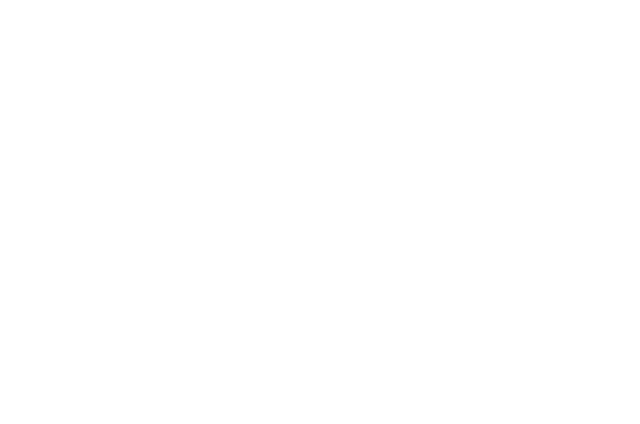
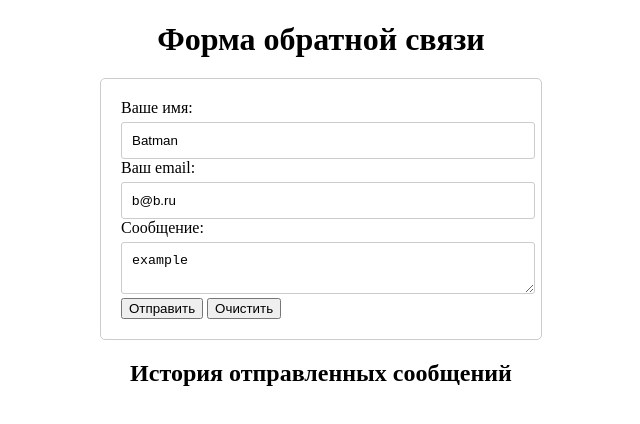
Before and after one commit to NoNet116/M27CSS, a plain HTML site: page LifeSpot/Views/about.html in a window 1280 px wide. Shown: the whole page, without its empty margins (319-959 px from the left). Drawn offline with Linux system fonts and the light colour scheme.

Commit message:
Добавлена форма отбратной связи

```diff
--- a/LifeSpot/Static/CSS/about.css
+++ b/LifeSpot/Static/CSS/about.css
@@ -1,3 +1,37 @@
-html,body{
-    height:100%;
+#main h1,h2 {
+    text-align: center;
+    margin-bottom: 20px;
 }
+
+#main form {
+    width: 400px;
+    margin: 0 auto;
+    padding: 20px;
+    border: 1px solid #ccc;
+    border-radius: 5px;
+}
+
+ label {
+    display: block;
+    margin-bottom: 5px;
+}
+
+ input, textarea {
+    width: 98%;
+    padding: 10px;
+    border: 1px solid #ccc;
+    border-radius: 3px;
+    resize: vertical;
+}
+
+
+/* Стили для истории сообщений */
+#feedback-history div {
+    width: 100%;
+    max-width: 400px;
+    margin: 20px auto;
+    padding: 20px;
+    border: 1px solid #ccc;
+    border-radius: 4px;
+    margin-bottom: 10px;
+}
--- a/LifeSpot/Static/CSS/footer.css
+++ b/LifeSpot/Static/CSS/footer.css
@@ -1,8 +1,10 @@
 * {
     margin: 0;
 }
+#main {
+    min-height: 90vh;
+}
 #footer {
-    position:  ;
     bottom: 0;
     left: 0;
     margin-bottom: 0;
--- /dev/null
+++ b/LifeSpot/Static/JS/about.js
@@ -0,0 +1,29 @@
+// Обработка отправки формы
+let num = 0;
+function getContentForm () {
+    let name = document.getElementById('name')?.value;
+    let email = document.getElementById('email')?.value;
+    let message = document.getElementById('message')?.value;
+    let date = new Date().toLocaleString();
+    console.log("content" + num++);
+    console.log(name);
+    console.log(email);
+    console.log(message);
+
+    // Добавляем сообщение в историю
+    let feedbackHistory = document.getElementById('feedback-history');
+    feedbackHistory.innerHTML += `
+        <div>
+            <p>Дата: ${date}</p>
+            <p>Имя: ${name}</p>
+            <p>Email: ${email}</p>
+            <p>Сообщение: ${message}</p>
+        </div>
+    `;
+};
+
+function clearContentForm() {
+   document.getElementById('name').value='';
+    document.getElementById('email').value = '';
+    document.getElementById('message').value = '';
+}
--- a/LifeSpot/Views/about.html
+++ b/LifeSpot/Views/about.html
@@ -2,24 +2,50 @@
 <html lang="en">
 <head>
     <meta charset="UTF-8">
+    <link href="../Static/CSS/about.css" rel="stylesheet" type="text/css">
+    <script src="/Static/JS/about.js"></script>
     <title>LifeSpot</title>
 
 
 </head>
 
 <body>
-    <div class="wrapper">
-        <header class="header">
-            <!--HEADER-->
-        </header>
-        <main class="content">
-            <!-- Основной контент страницы -->
-        </main>
 
-        <footer class="footer">
-            <!--FOOTER-->
-        </footer>
+    <!--HEADER-->
+
+    <div id="main">
+        <h1>Форма обратной связи</h1>
+
+        <form id="feedback-form">
+            <div>
+                <label for="name">Ваше имя:</label>
+                <input type="text" id="name" name="name" required value="Batman">
+            </div>
+            <div>
+                <label for="email">Ваш email:</label>
+                <input type="email" id="email" name="email" required value="b@b.ru">
+            </div>
+            <div>
+                <label for="message">Сообщение:</label>
+                <textarea id="message" name="message" required>example</textarea>
+            </div>
+            <div>
+                <button type="button" onclick="getContentForm()">Отправить</button>
+                <button type="button" onclick="clearContentForm()">Очистить</button>
+            </div>
+        </form>
+
+
+        <h2>История отправленных сообщений</h2>
+        <div id="feedback-history"></div>
+
+
+
+
     </div>
+
+    <!--FOOTER-->
+
 </body>
 
 </html>
```
Also changed, not shown: LifeSpot/Views/index.html (+0 -2 lines), LifeSpot/Static/JS/newFile.js (added), 2 other files.
